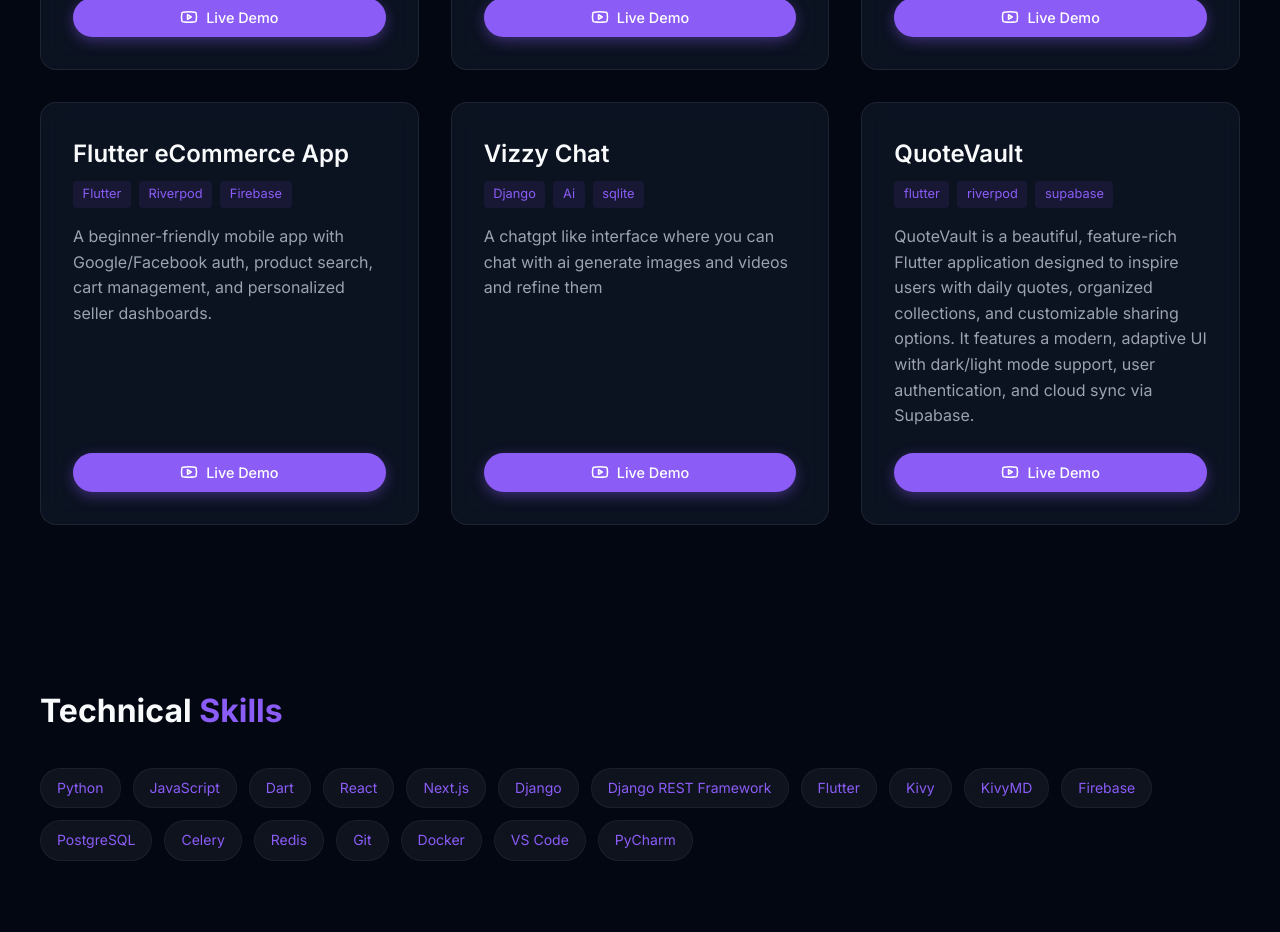
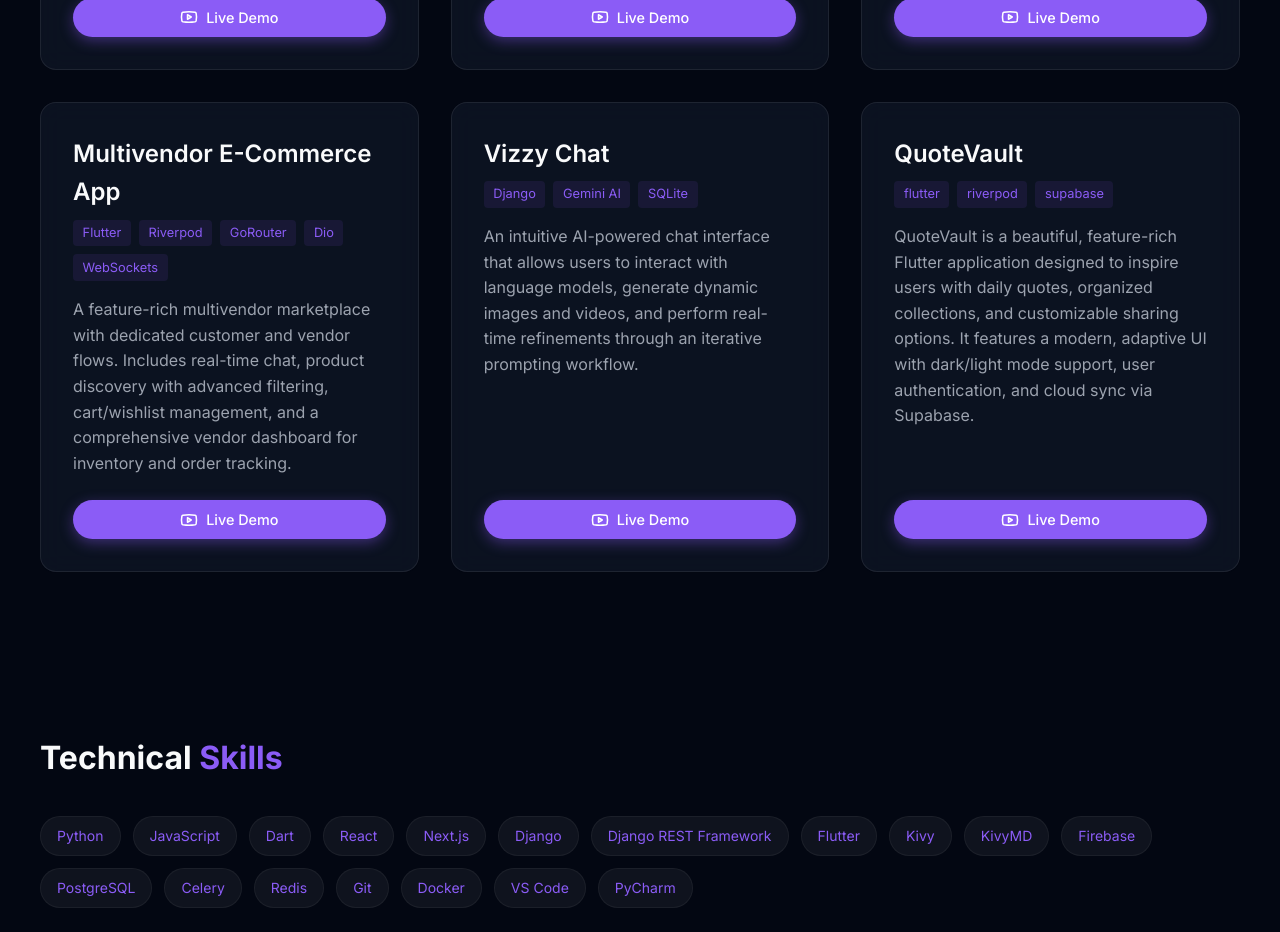
Before and after one commit to Sharelove123/portfolio, a React (Vite) app: page / in a window 1280 px wide. Shown: the part 2320-3252 px from the top of the page. Built offline with nearby package versions, Linux system fonts and the light colour scheme.

Commit message:
project update

```diff
--- a/src/components/Projects.jsx
+++ b/src/components/Projects.jsx
@@ -25,16 +25,16 @@
             links: []
         },
         {
-            title: "Flutter eCommerce App",
-            tech: ["Flutter", "Riverpod", "Firebase"],
-            description: "A beginner-friendly mobile app with Google/Facebook auth, product search, cart management, and personalized seller dashboards.",
-            video: "https://www.youtube.com/watch?v=mIHrwDiWNkw",
+            title: "Multivendor E-Commerce App",
+            tech: ["Flutter", "Riverpod", "GoRouter", "Dio", "WebSockets"],
+            description: "A feature-rich multivendor marketplace with dedicated customer and vendor flows. Includes real-time chat, product discovery with advanced filtering, cart/wishlist management, and a comprehensive vendor dashboard for inventory and order tracking.",
+            video: "https://github.com/Sharelove123/FlutterLiveApps/blob/main/multivendoreccomerceapp/app-release.apk",
             links: []
         },
         {
             title: "Vizzy Chat",
-            tech: ["Django", "Ai", "sqlite"],
-            description: "A chatgpt like interface where you can chat with ai generate images and videos and refine them",
+            tech: ["Django", "Gemini AI", "SQLite"],
+            description: "An intuitive AI-powered chat interface that allows users to interact with language models, generate dynamic images and videos, and perform real-time refinements through an iterative prompting workflow.",
             video: "https://deckovizassigment-wp65.onrender.com",
             links: []
         },
```
